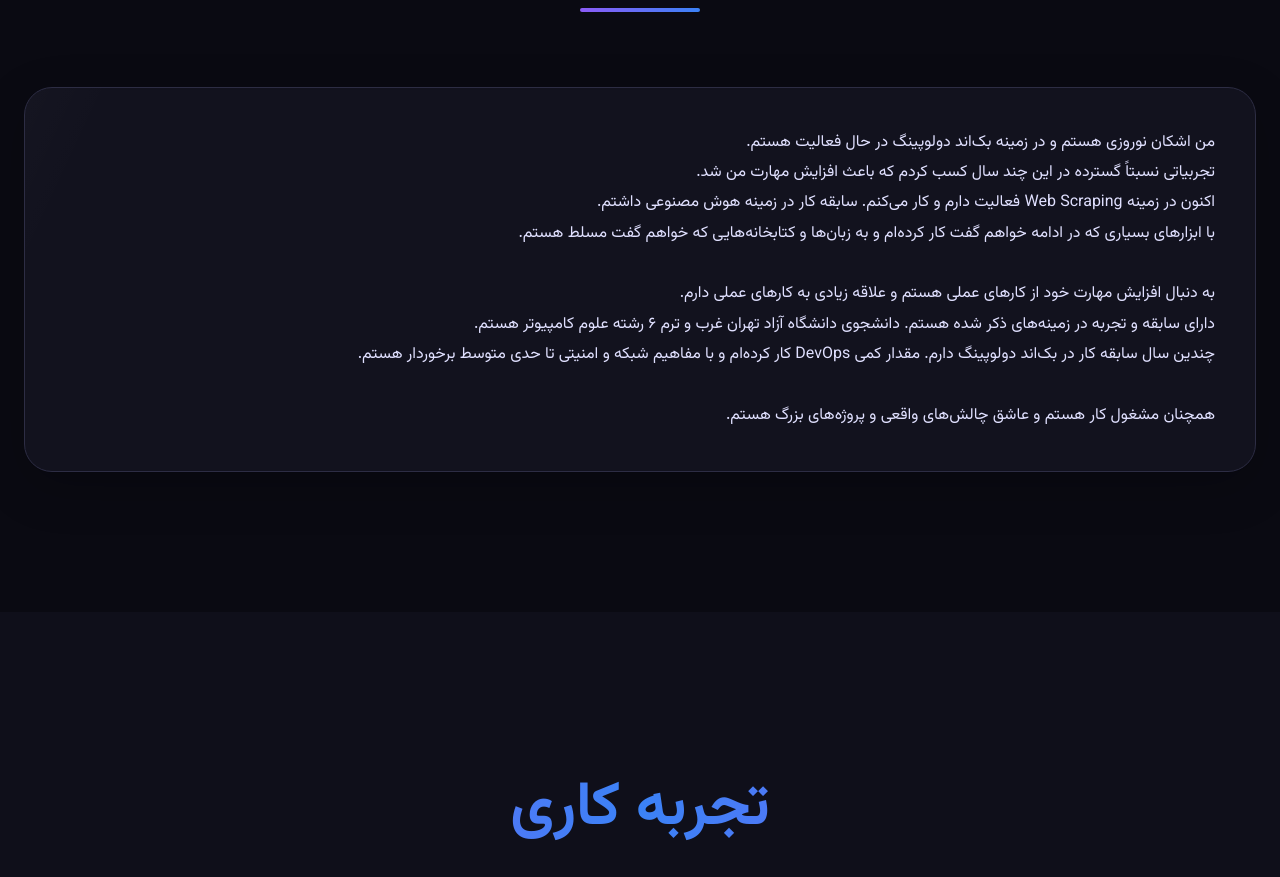
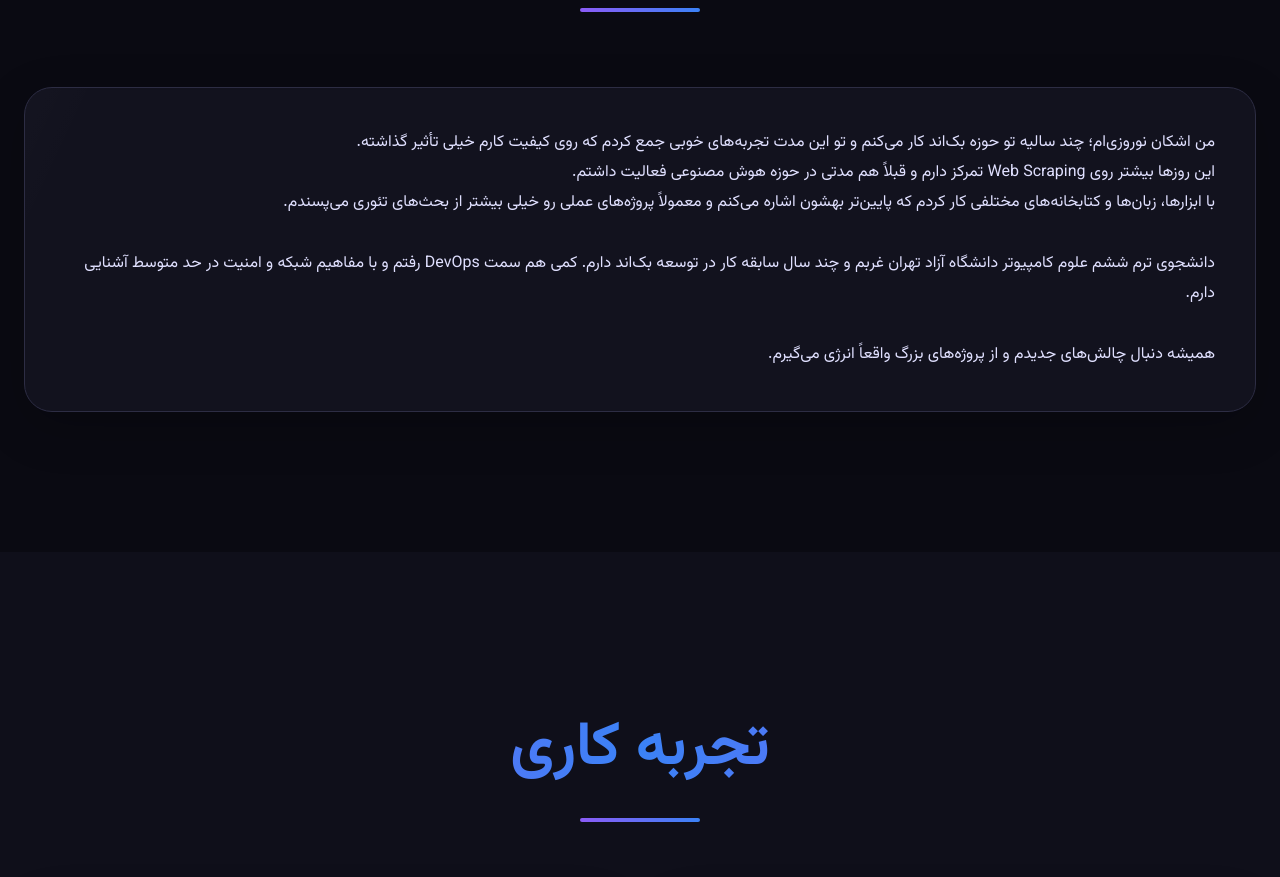
Before and after one commit to ashkan0201/portfolio, a plain HTML site: page index.html in a window 1280 px wide. Shown: the part 1139-2016 px from the top of the page. Drawn offline with Linux system fonts and the light colour scheme.

Commit message:
Update index.html

```diff
--- a/index.html
+++ b/index.html
@@ -754,14 +754,11 @@
         <div class="container">
             <h2>درباره من</h2>
             <div class="about-card">
-                من اشکان نوروزی هستم و در زمینه بک‌اند دولوپینگ در حال فعالیت هستم.<br>
-                تجربیاتی نسبتاً گسترده در این چند سال کسب کردم که باعث افزایش مهارت من شد.<br>
-                اکنون در زمینه Web Scraping فعالیت دارم و کار می‌کنم. سابقه کار در زمینه هوش مصنوعی داشتم.<br>
-                با ابزارهای بسیاری که در ادامه خواهم گفت کار کرده‌ام و به زبان‌ها و کتابخانه‌هایی که خواهم گفت مسلط هستم.<br><br>
-                به دنبال افزایش مهارت خود از کارهای عملی هستم و علاقه زیادی به کارهای عملی دارم.<br>
-                دارای سابقه و تجربه در زمینه‌های ذکر شده هستم. دانشجوی دانشگاه آزاد تهران غرب و ترم ۶ رشته علوم کامپیوتر هستم.<br>
-                چندین سال سابقه کار در بک‌اند دولوپینگ دارم. مقدار کمی DevOps کار کرده‌ام و با مفاهیم شبکه و امنیتی تا حدی متوسط برخوردار هستم.<br><br>
-                همچنان مشغول کار هستم و عاشق چالش‌های واقعی و پروژه‌های بزرگ هستم.
+                من اشکان نوروزی‌ام؛ چند سالیه تو حوزه بک‌اند کار می‌کنم و تو این مدت تجربه‌های خوبی جمع کردم که روی کیفیت کارم خیلی تأثیر گذاشته.<br>
+                این روزها بیشتر روی Web Scraping تمرکز دارم و قبلاً هم مدتی در حوزه هوش مصنوعی فعالیت داشتم.<br>
+                با ابزارها، زبان‌ها و کتابخانه‌های مختلفی کار کردم که پایین‌تر بهشون اشاره می‌کنم و معمولاً پروژه‌های عملی رو خیلی بیشتر از بحث‌های تئوری می‌پسندم.<br><br>
+                دانشجوی ترم ششم علوم کامپیوتر دانشگاه آزاد تهران غربم و چند سال سابقه کار در توسعه بک‌اند دارم. کمی هم سمت DevOps رفتم و با مفاهیم شبکه و امنیت در حد متوسط آشنایی دارم.<br><br>
+                همیشه دنبال چالش‌های جدیدم و از پروژه‌های بزرگ واقعاً انرژی می‌گیرم.
             </div>
         </div>
     </section>
```
